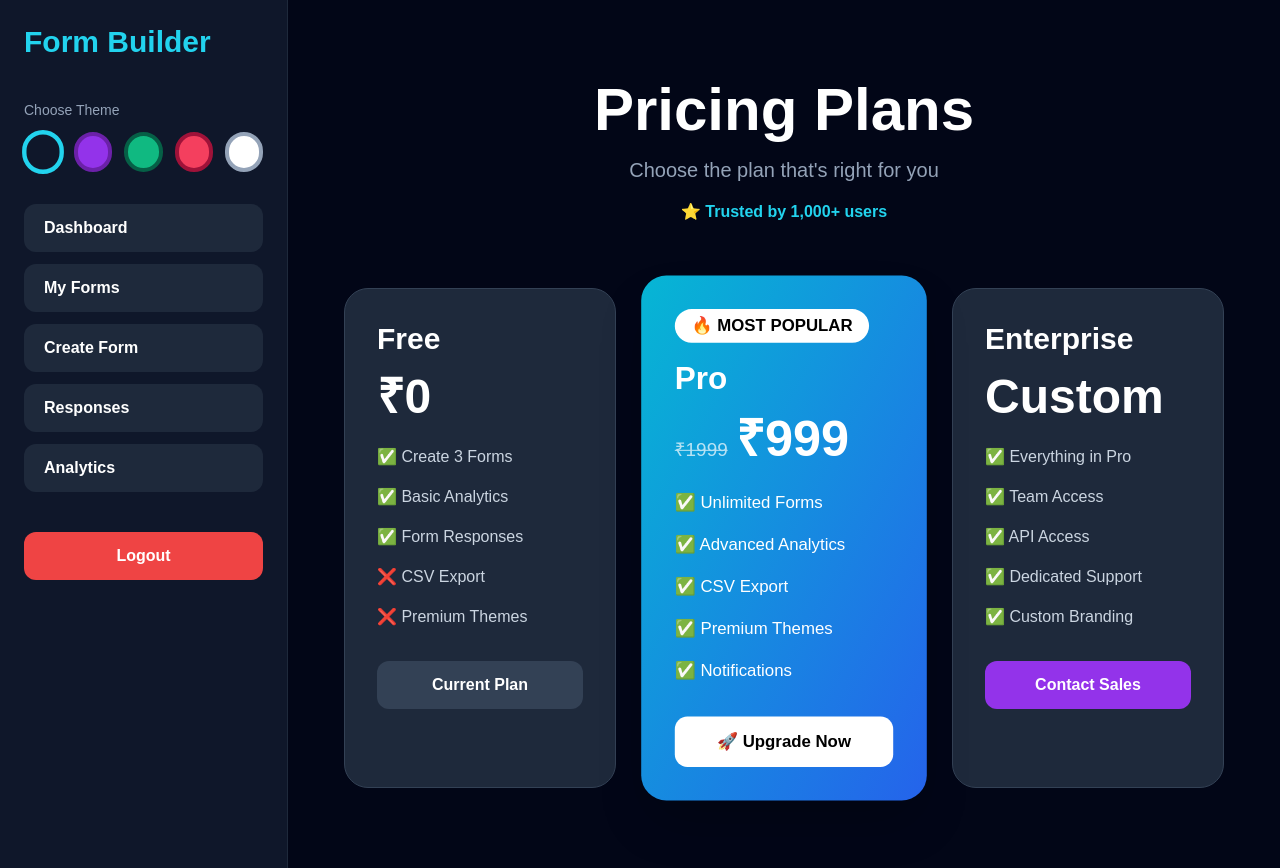
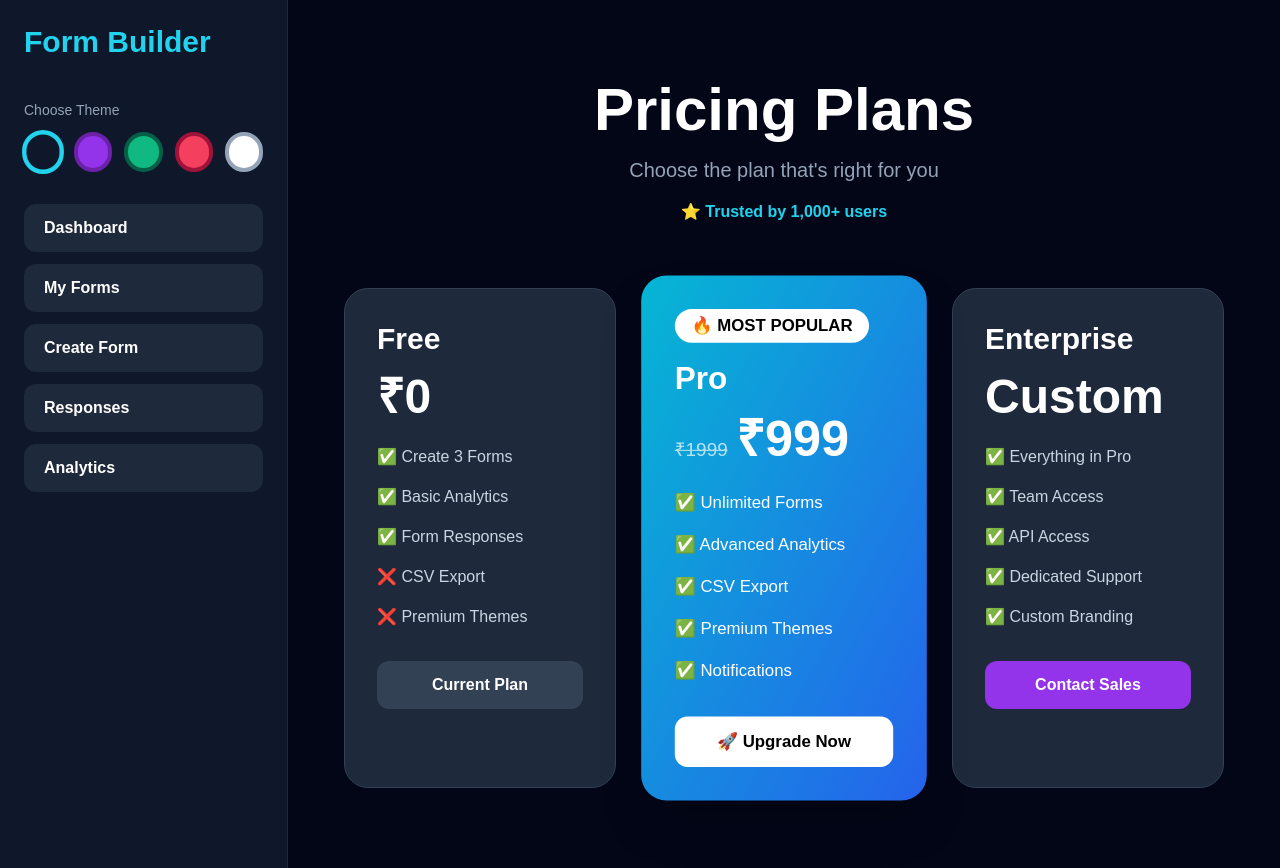
Before and after one commit to kaushal4445/ReadynestWeek1--Dynamic_Form_Builder, a React (Vite) app in the folder dynamic-form-builder/: page /pricing in a window 1280 px wide. Built offline with nearby package versions, Linux system fonts and the light colour scheme; sample sign-in values are in the browser's storage.

Commit message:
fix router version

```diff
--- a/dynamic-form-builder/src/components/Layout.jsx
+++ b/dynamic-form-builder/src/components/Layout.jsx
@@ -167,12 +167,7 @@ const themes = {
 
         {/* LOGOUT */}
 
-        <button
-          onClick={logout}
-          className="w-full mt-10 bg-red-500 hover:bg-red-600 px-5 py-3 rounded-xl font-bold"
-        >
-          Logout
-        </button>
+
 
       </div>
 
```
